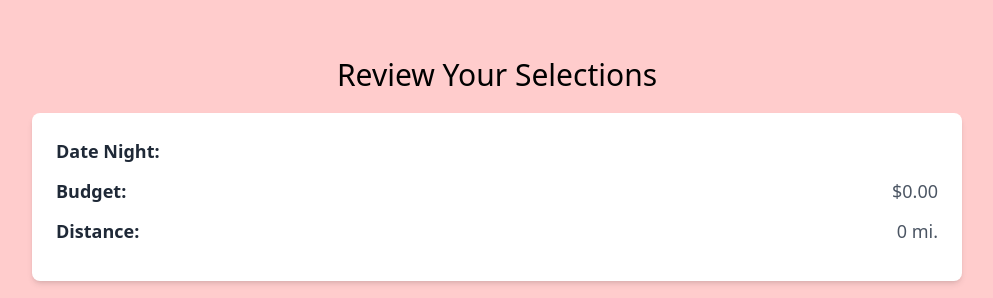
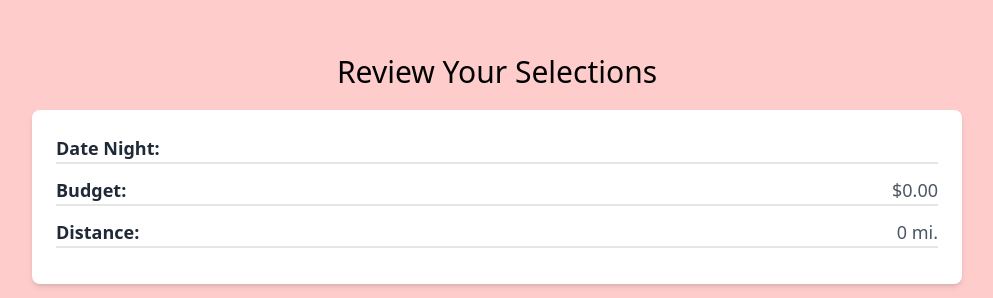
Before and after one commit to austinwright10/DateNightWeb, a Next.js app in the folder date-night/: page /onboarding/ReviewPage in a window 1280 px wide. Shown: the part 175-473 px from the top of the page, without its empty margins (143-1136 px from the left). Built offline with nearby package versions, Linux system fonts and the light colour scheme.

Commit message:
looking good

```diff
--- a/date-night/src/app/components/Review.tsx
+++ b/date-night/src/app/components/Review.tsx
@@ -19,17 +19,17 @@ export default function ReviewScreen() {
       </h1>
 
       <div className='bg-white p-6 rounded-lg shadow-md w-3/4 mb-5'>
-        <div className='flex justify-between mb-3'>
+        <div className='flex justify-between mb-3 border-b-2'>
           <span className='font-semibold text-lg text-gray-800'>
             Date Night:
           </span>
           <span className='text-lg text-gray-600'>{selectedDay}</span>
         </div>
-        <div className='flex justify-between mb-3'>
+        <div className='flex justify-between mb-3 border-b-2'>
           <span className='font-semibold text-lg text-gray-800'>Budget:</span>
           <span className='text-lg text-gray-600'>${selectedPrice}.00</span>
         </div>
-        <div className='flex justify-between mb-3'>
+        <div className='flex justify-between mb-3 border-b-2'>
           <span className='font-semibold text-lg text-gray-800'>Distance:</span>
           <span className='text-lg text-gray-600'>{selectedTravel} mi.</span>
         </div>
```
